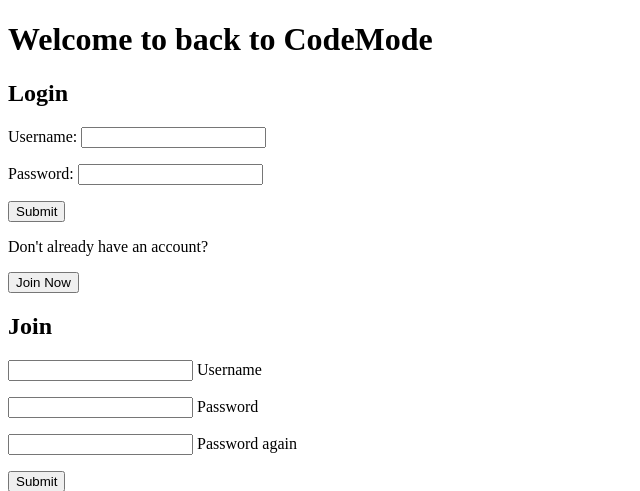
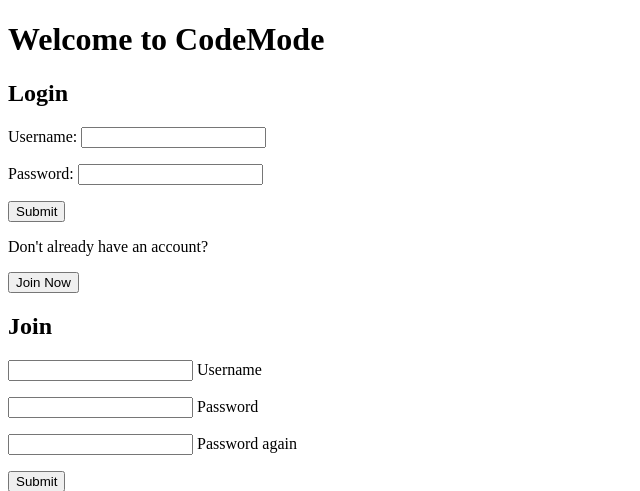
Before and after one commit to mflem/CodeMode, a Flask app: template templates/main.html in a window 1280 px wide. Shown: the top 491 px of the page, without its empty margins (0-640 px from the left). Run offline with Flask 2, Linux system fonts and the light colour scheme; the template is opened without the code that fills it, so the values that code supplies are empty; some libraries are stand-ins or nearby versions.

Commit message:
Update main.html

```diff
--- a/templates/main.html
+++ b/templates/main.html
@@ -1,7 +1,7 @@
 {% extends "base.html" %}
 
 {% block main_content %}
-<h1>Welcome to back to CodeMode</h1>
+<h1>Welcome to CodeMode</h1>
 
 <form id="loginform" action="{{url_for('login')}}" method="post">
     <h2>Login</h2>
```
